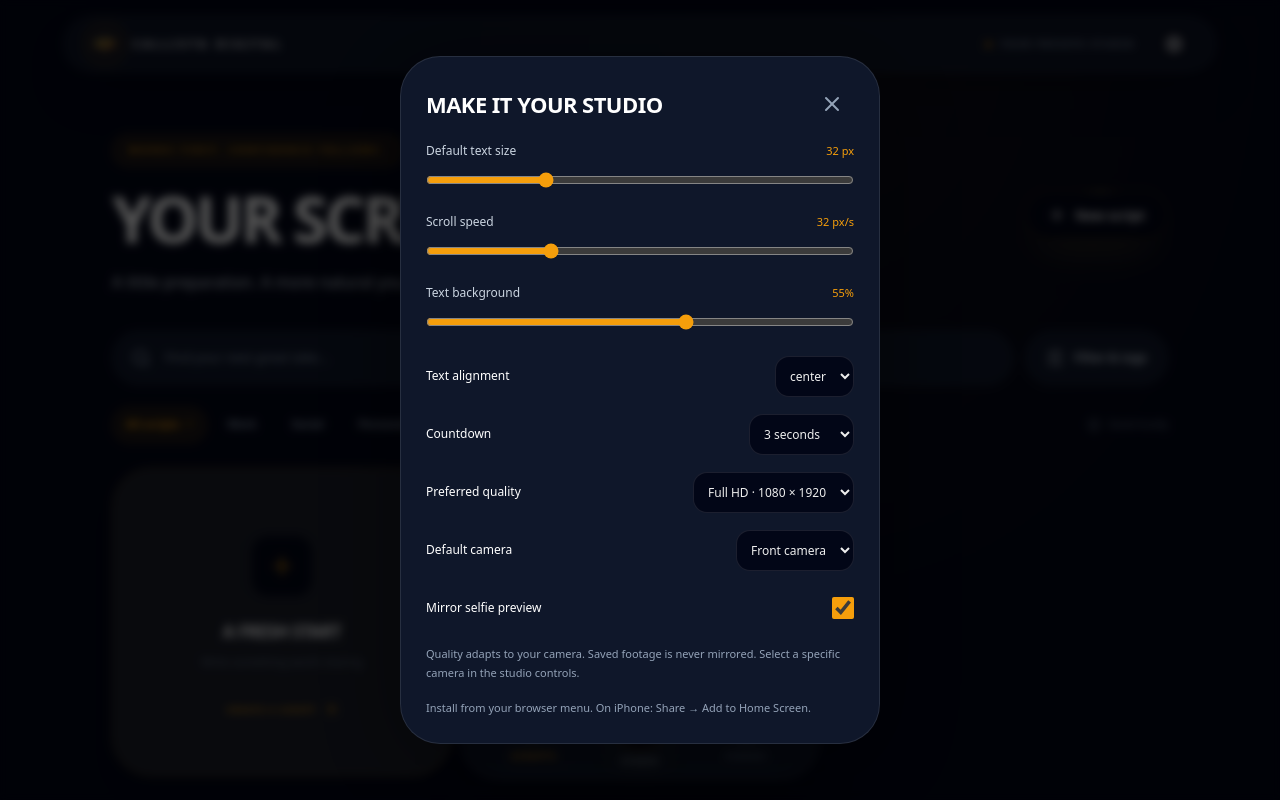
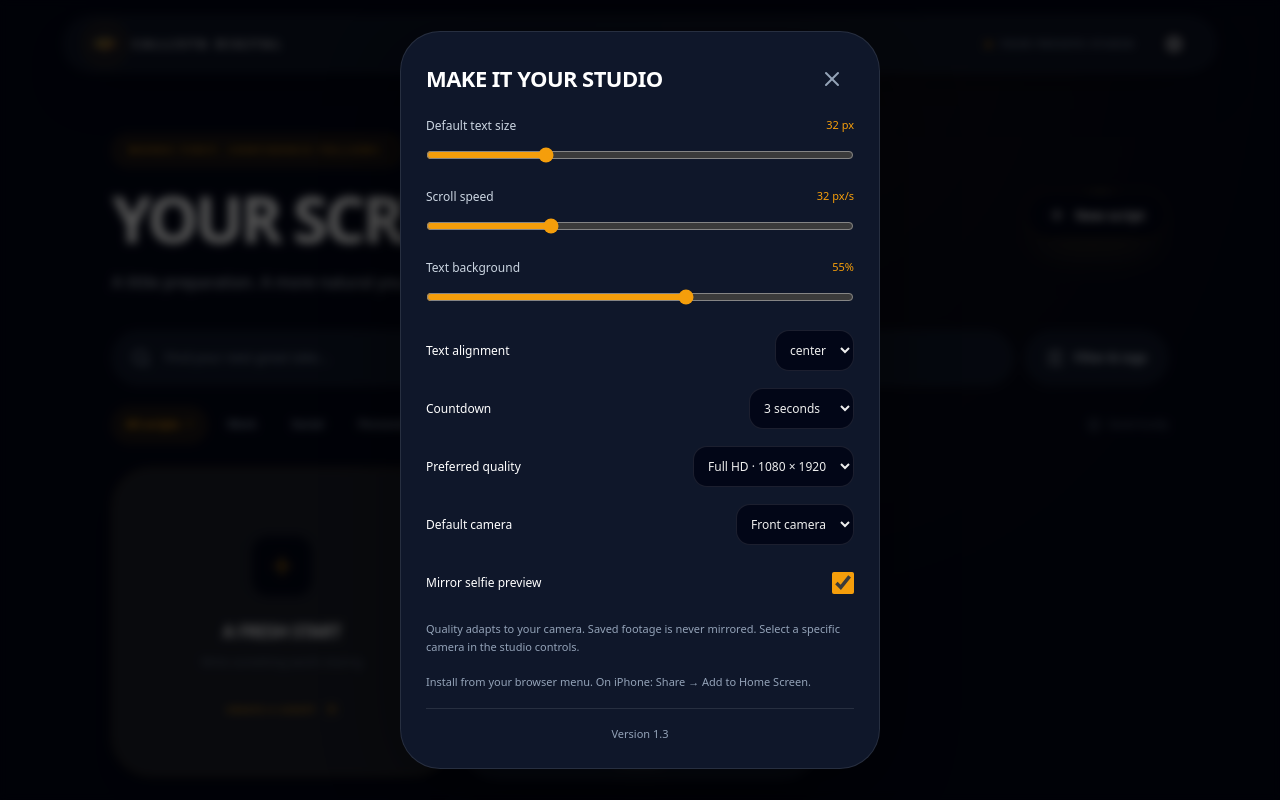
Before and after one commit to rahjreed/teleprompter-site, a React (Vite) app: page / in a window 1280 px wide. Both pictures are taken after a click on the button "Settings". Shown: the top 800 px of the page. Built offline with nearby package versions, Linux system fonts and the light colour scheme.

Commit message:
VERSION INFO UPDATE

```diff
--- a/package.json
+++ b/package.json
@@ -1,7 +1,7 @@
 {
   "name": "callista-teleprompter",
   "private": true,
-  "version": "0.0.0",
+  "version": "1.3.0",
   "type": "module",
   "scripts": {
     "dev": "vite",
--- a/src/App.jsx
+++ b/src/App.jsx
@@ -21,6 +21,7 @@ import {
   X,
   Share2,
 } from "lucide-react";
+import { version } from "../package.json";
 import {
   defaults,
   filterScripts,
@@ -868,6 +869,9 @@ export default function App() {
                   Screen.
                 </p>
               )}
+              <p className="fine-print settings-version">
+                Version {version.replace(/^(\d+\.\d+)\.0$/, "$1")}
+              </p>
             </div>
           )}
           {modal.type === "tags" && (
--- a/src/index.css
+++ b/src/index.css
@@ -751,6 +751,11 @@ select {
   flex-direction: column;
   gap: 16px;
 }
+.settings-version {
+  border-top: 1px solid var(--border);
+  padding-top: 16px;
+  text-align: center;
+}
 .range-label {
   display: block;
   font-size: 12px;
```
Also changed, not shown: 1 other file (tests, documents, lock files or other folders).
